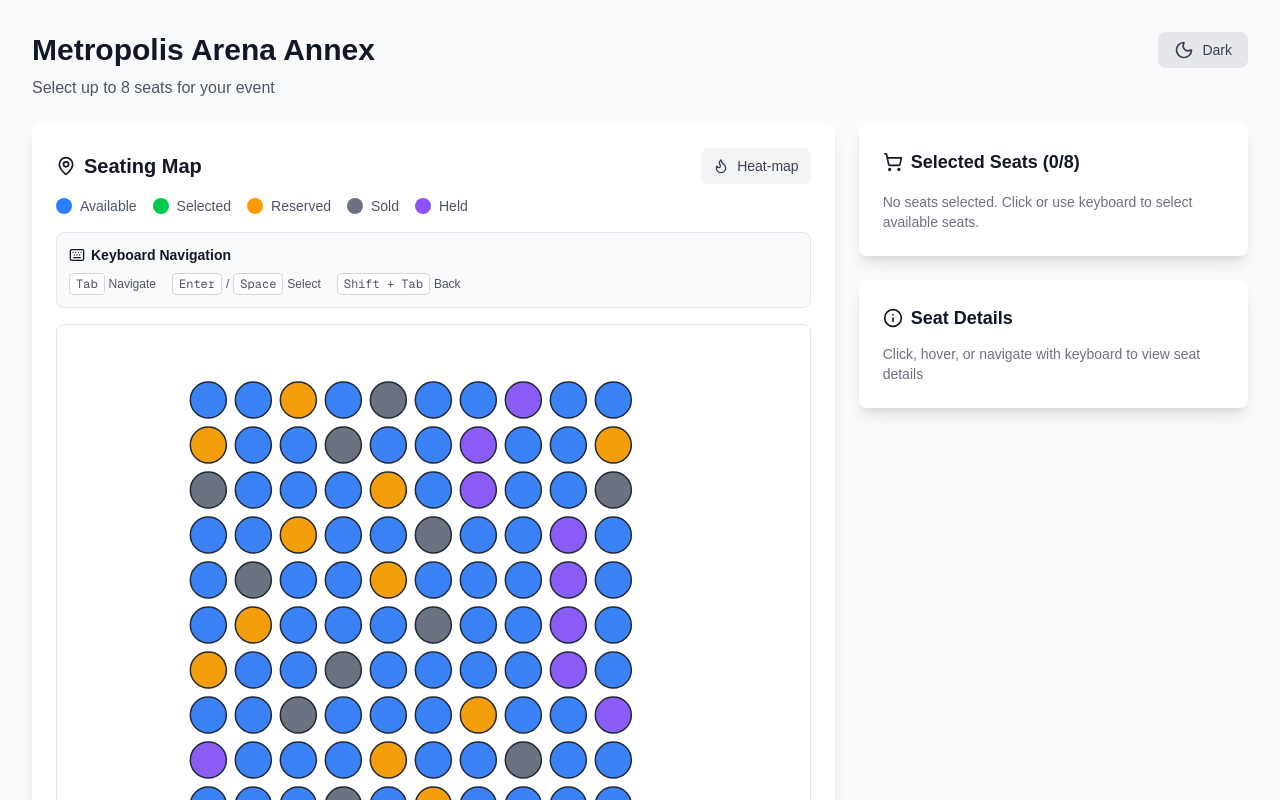
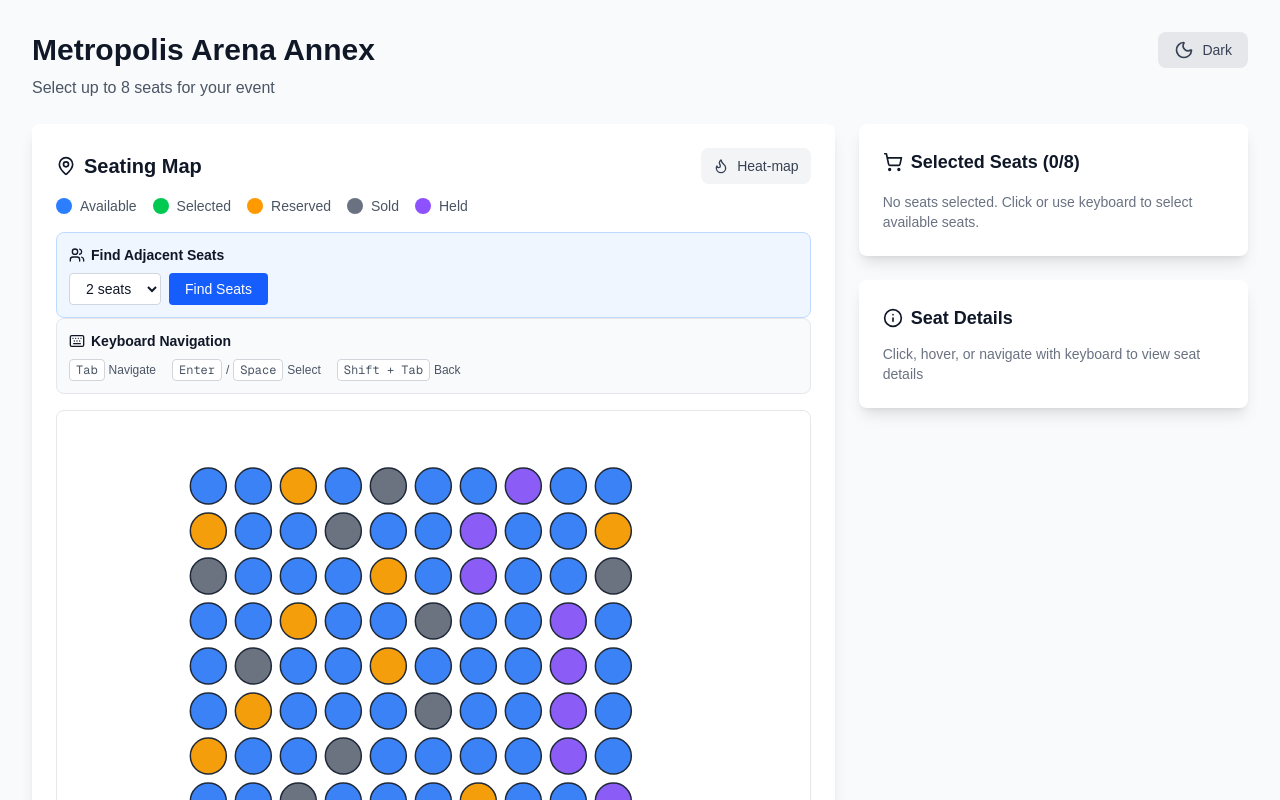
Before and after one commit to kukuhsain/ts-venue-seating-next, a Next.js app: page / in a window 1280 px wide. Shown: the top 800 px of the page. Built offline with nearby package versions, Linux system fonts and the light colour scheme.

Commit message:
enable to find N adjacent seats

```diff
--- a/components/SeatingMap.tsx
+++ b/components/SeatingMap.tsx
@@ -4,7 +4,7 @@ import { useState } from 'react';
 import { Seat, SelectedSeat } from '@/types/venue';
 import SeatDetails from '@/components/SeatDetails';
 import SelectionSummary from '@/components/SelectionSummary';
-import { MapPin, Keyboard, Flame, Moon, Sun } from 'lucide-react';
+import { MapPin, Keyboard, Flame, Moon, Sun, Users } from 'lucide-react';
 import { useLocalStorage } from '@/hooks/useLocalStorage';
 import { useVenue } from '@/hooks/useVenue';
 import { useDarkMode } from '@/hooks/useDarkMode';
@@ -32,6 +32,7 @@ export default function SeatingMap() {
   const [focusedSeat, setFocusedSeat] = useState<SelectedSeat | null>(null);
   const [isHeatMapEnabled, setIsHeatMapEnabled] = useState(false);
   const [isDarkMode, toggleDarkMode] = useDarkMode();
+  const [adjacentSeatsCount, setAdjacentSeatsCount] = useState(2);
 
   const handleSeatClick = (
     seat: Seat,
@@ -117,6 +118,48 @@ export default function SeatingMap() {
   const clearSelection = () => {
     clearSelectedSeats();
     setFocusedSeat(null);
+  };
+
+  const findAdjacentSeats = (count: number) => {
+    if (!venue) return;
+
+    // Search through all sections and rows to find adjacent available seats
+    for (const section of venue.sections) {
+      for (const row of section.rows) {
+        const availableSeats = row.seats.filter((seat) => seat.status === 'available');
+
+        // Check for consecutive seats
+        for (let i = 0; i <= availableSeats.length - count; i++) {
+          const potentialSeats = availableSeats.slice(i, i + count);
+
+          // Verify seats are truly adjacent by checking column numbers
+          let isAdjacent = true;
+          for (let j = 1; j < potentialSeats.length; j++) {
+            if (potentialSeats[j].col - potentialSeats[j - 1].col !== 1) {
+              isAdjacent = false;
+              break;
+            }
+          }
+
+          if (isAdjacent && potentialSeats.length === count) {
+            // Found adjacent seats! Select them
+            const seatsToSelect: SelectedSeat[] = potentialSeats.map((seat) => ({
+              ...seat,
+              sectionId: section.id,
+              sectionLabel: section.label,
+              rowIndex: row.index,
+            }));
+
+            setSelectedSeats(seatsToSelect);
+            setFocusedSeat(seatsToSelect[0]);
+            return;
+          }
+        }
+      }
+    }
+
+    // If no adjacent seats found, alert the user
+    alert(`Could not find ${count} adjacent available seats. Try a smaller number.`);
   };
 
   if (loading) {
@@ -236,6 +279,37 @@ export default function SeatingMap() {
                     </div>
                   </div>
                 )}
+
+                {/* Find Adjacent Seats */}
+                <div className="bg-blue-50 dark:bg-blue-900/20 border border-blue-200 dark:border-blue-800 rounded-lg p-3">
+                  <h3 className="text-sm font-semibold text-gray-900 dark:text-white mb-2 flex items-center gap-1.5">
+                    <Users className="w-4 h-4" />
+                    Find Adjacent Seats
+                  </h3>
+                  <div className="flex items-center gap-2">
+                    <select
+                      value={adjacentSeatsCount}
+                      onChange={(e) => setAdjacentSeatsCount(parseInt(e.target.value))}
+                      className="bg-white dark:bg-gray-800 border border-gray-300 dark:border-gray-600 rounded px-3 py-1.5 text-sm text-gray-900 dark:text-white cursor-pointer outline-none focus:ring-2 focus:ring-blue-500 dark:focus:ring-blue-400"
+                      aria-label="Number of adjacent seats"
+                    >
+                      <option value="2">2 seats</option>
+                      <option value="3">3 seats</option>
+                      <option value="4">4 seats</option>
+                      <option value="5">5 seats</option>
+                      <option value="6">6 seats</option>
+                      <option value="7">7 seats</option>
+                      <option value="8">8 seats</option>
+                    </select>
+                    <button
+                      onClick={() => findAdjacentSeats(adjacentSeatsCount)}
+                      className="bg-blue-600 hover:bg-blue-700 dark:bg-blue-500 dark:hover:bg-blue-600 text-white text-sm font-medium py-1.5 px-4 rounded transition-colors"
+                      aria-label={`Find ${adjacentSeatsCount} adjacent seats`}
+                    >
+                      Find Seats
+                    </button>
+                  </div>
+                </div>
 
                 {/* Keyboard Navigation Info */}
                 <div className="bg-gray-50 dark:bg-gray-700/50 border border-gray-200 dark:border-gray-600 rounded-lg p-3">
```
